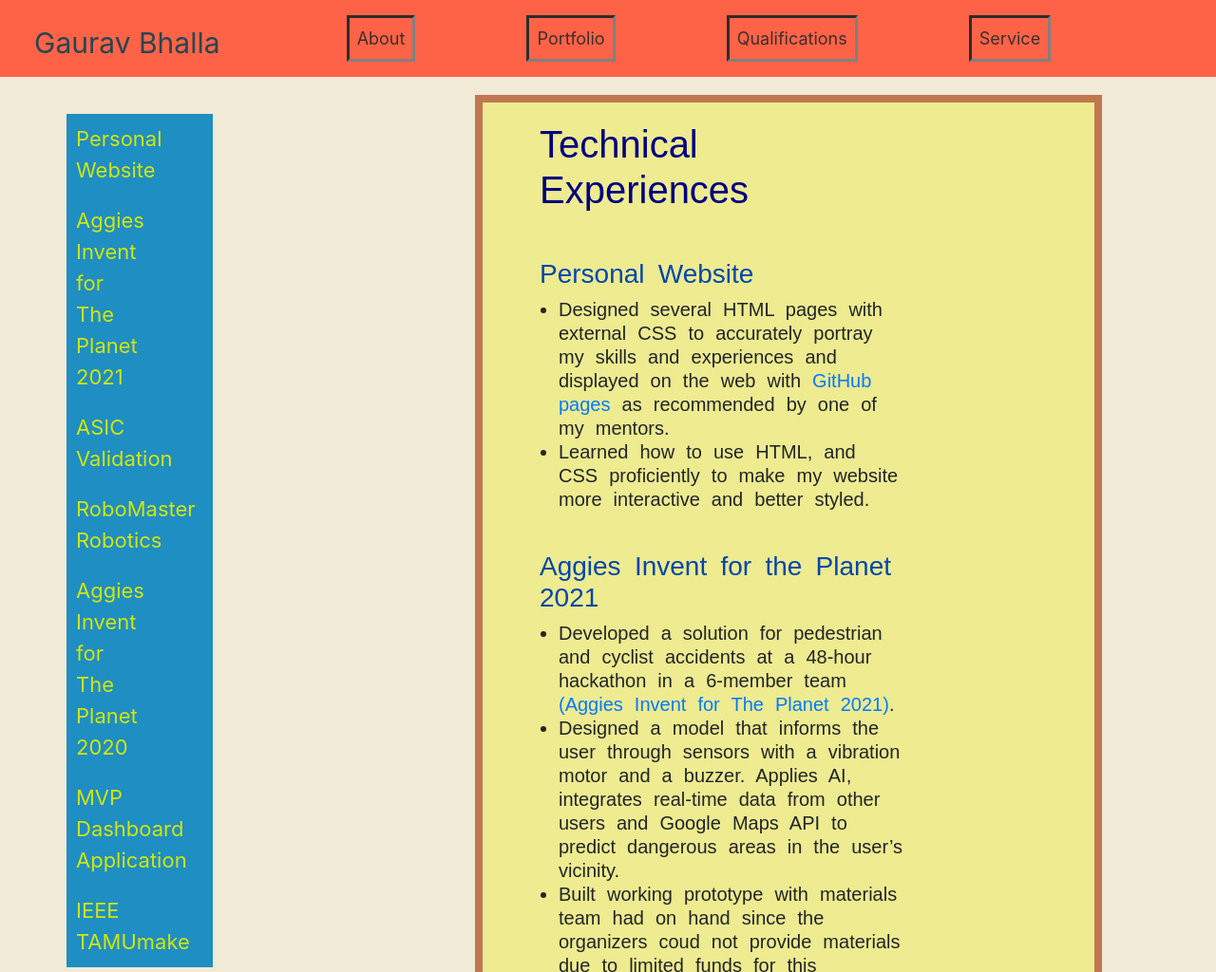
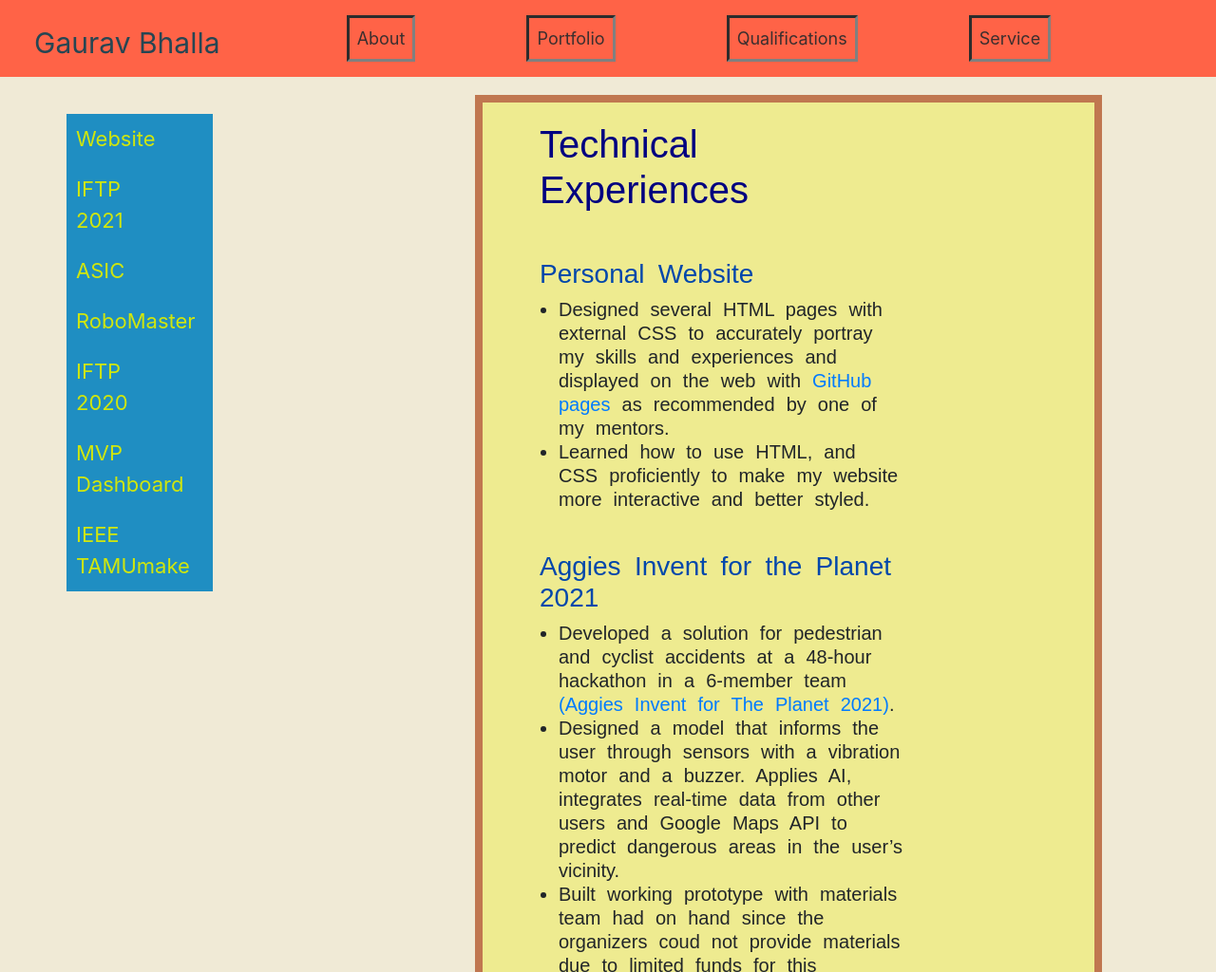
Before and after one commit to GauravBhalla990/gauravbhalla990.github.io, a plain HTML site: page portfolio.html in a window 1280 px wide. Shown: the top 1024 px of the page at 95% size. Drawn offline with nearby package versions, Linux system fonts and the light colour scheme.

Commit message:
Styling update

```diff
--- a/portfolio.html
+++ b/portfolio.html
@@ -39,12 +39,12 @@
    </nav>
 
    <div class = "sidebar">
-    <a href = "#PersonalWebsite"> Personal Website</a>
-    <a href = "#IFTP2021"> Aggies Invent for The Planet 2021</a>
-    <a href = "#ASIC"> ASIC Validation</a>
-    <a href = "#Robotics"> RoboMaster Robotics</a>
-    <a href = "#IFTP2020"> Aggies Invent for The Planet 2020</a>
-    <a href = "#MVPdashbapp"> MVP Dashboard Application</a>
+    <a href = "#PersonalWebsite"> Website</a>
+    <a href = "#IFTP2021"> IFTP 2021</a>
+    <a href = "#ASIC"> ASIC</a>
+    <a href = "#Robotics"> RoboMaster</a>
+    <a href = "#IFTP2020"> IFTP 2020</a>
+    <a href = "#MVPdashbapp"> MVP Dashboard</a>
     <a href = "#tamumake"> IEEE TAMUmake</a>
   </div>
 
@@ -67,8 +67,8 @@
             <li> Designed a model that informs the user through sensors with a vibration motor and a buzzer. Applies AI, integrates real-time data from other users and Google Maps API to predict dangerous areas in the user’s vicinity.</li>
             <li> Built working prototype with materials team had on hand since the organizers coud not provide materials due to limited funds for this hackathon iteration: Arduino, wires, 2 Piezo buzzers, 2 breadboards,1 IR sensor, 1 ultrasonic sensor and a battery pack.</li>
           </ul><br>
-          <iframe width="700" height="400" src="https://www.youtube.com/embed/WFnnLZIR3Sc" title="YouTube video player" frameborder="0" allow="accelerometer; autoplay; clipboard-write; encrypted-media; gyroscope; picture-in-picture" allowfullscreen></iframe>
-          <iframe width="700" height="400" src="https://www.youtube.com/embed/YodyAWGLpAw" title="YouTube video player" frameborder="0" allow="accelerometer; autoplay; clipboard-write; encrypted-media; gyroscope; picture-in-picture" allowfullscreen></iframe>
+          <iframe width="300" height="200" src="https://www.youtube.com/embed/WFnnLZIR3Sc" title="YouTube video player" frameborder="0" allow="accelerometer; autoplay; clipboard-write; encrypted-media; gyroscope; picture-in-picture" allowfullscreen></iframe>
+          <iframe width="300" height="200" src="https://www.youtube.com/embed/YodyAWGLpAw" title="YouTube video player" frameborder="0" allow="accelerometer; autoplay; clipboard-write; encrypted-media; gyroscope; picture-in-picture" allowfullscreen></iframe>
         </div>
 
         <div id = "ASIC">
```
Also changed, not shown: aboutme.html (+1 -1 lines), images/ieee.png (renamed from images/IEEE.jpg).
